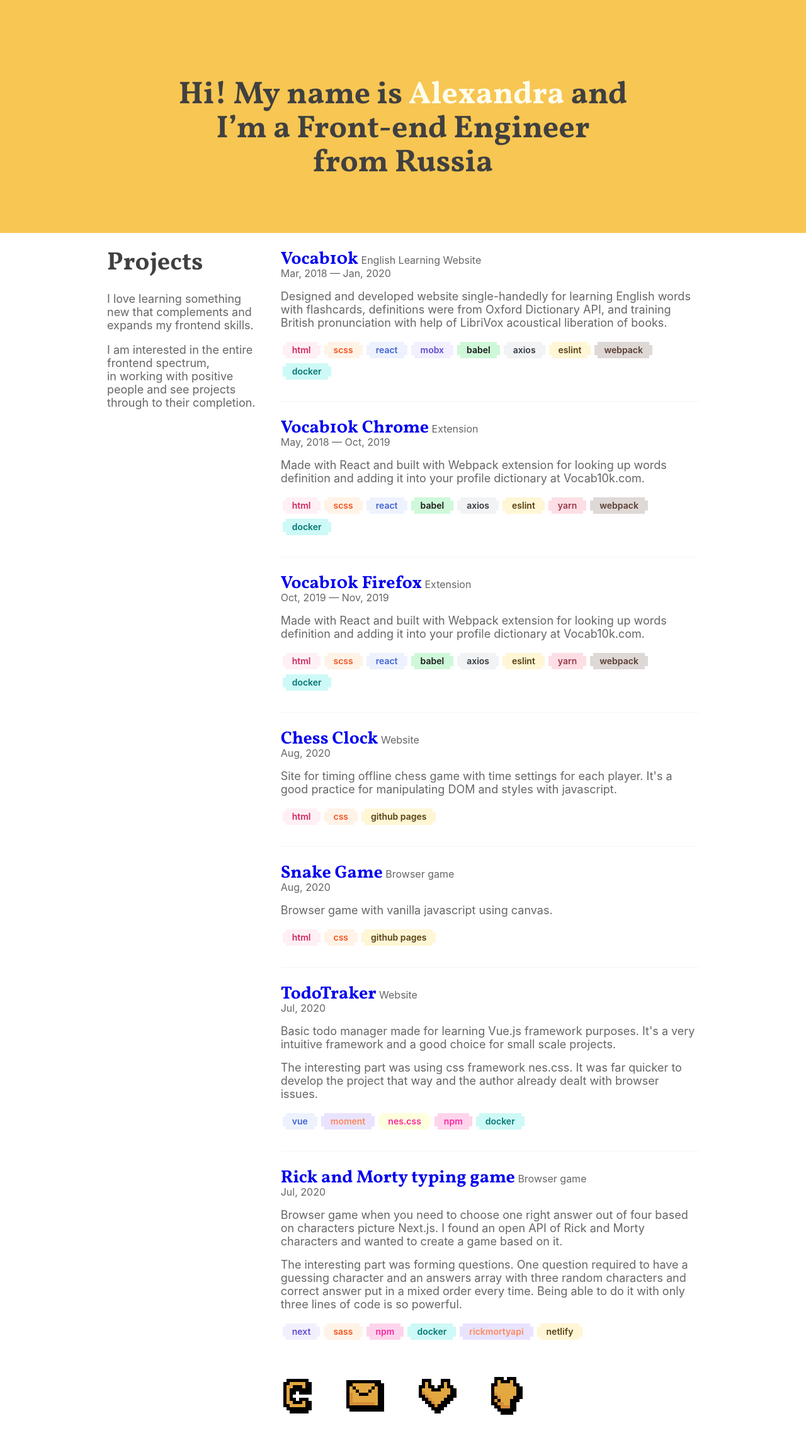
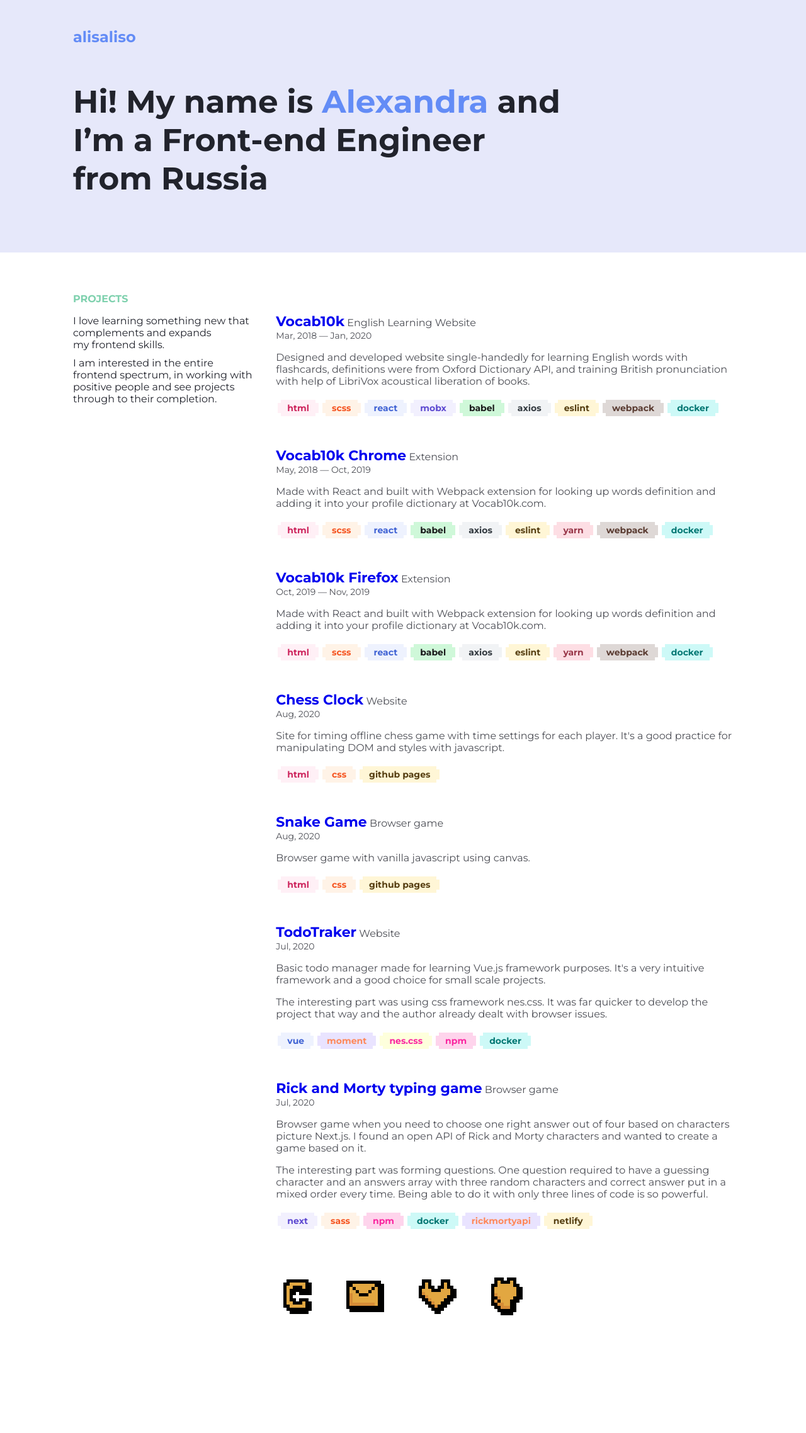
Before and after one commit to alisaliso/AlisaLiso.github.io, a Jekyll site: the page built from index.md, in a window 1280 px wide. Shown: the whole page at 63% size. Built offline with Jekyll 4.4.1, drawn with Linux system fonts in a browser that asks for light colours; after the commit the page ends 2118 px from its top, so only the background shows below that.

Commit message:
Change font and primary colors

```diff
--- a/_includes/head.html
+++ b/_includes/head.html
@@ -8,7 +8,7 @@
   <!-- CSS -->
   <link rel="stylesheet" href="{{ '/assets/main.css' | relative_url }}" />
   <link
-    href="https://fonts.googleapis.com/css2?family=Vollkorn:ital,wght@0,700;0,800;1,700&display=swap"
+    href="https://fonts.googleapis.com/css2?family=Montserrat:wght@300;400;500;700;800&display=swap"
     rel="stylesheet"
   />
 
--- a/_includes/header.html
+++ b/_includes/header.html
@@ -1,5 +1,6 @@
 <header class="site-header">
   <div class="wrapper page-content">
+    <div class="site-title">alisaliso</div>
     {%- assign default_paths = site.pages | map: "path" -%} {%- assign
     page_paths = site.header_pages | default: default_paths -%} {%- assign
     titles_size = site.pages | map: 'title' | join: '' | size -%} {%- if
@@ -15,13 +16,12 @@
           </svg>
         </span>
       </label>
-
       <div class="trigger">
         {%- for path in page_paths -%} {%- assign my_page = site.pages | where:
         "path", path | first -%} {%- if my_page.title -%}
-        <a class="page-link" href="{{ my_page.url | relative_url }}"
-          >{{ my_page.title | escape }}</a
-        >
+        <a class="page-link" href="{{ my_page.url | relative_url }}">
+          {{ my_page.title | escape }}
+        </a>
         {%- endif -%} {%- endfor -%}
       </div>
     </nav>
--- a/_includes/hero.html
+++ b/_includes/hero.html
@@ -1,7 +1,7 @@
 <div class="hero">
   <div class="page-content hero__content">
     <div class="hero__text">
-      Hi! My&nbsp;name is&nbsp;<span class="colors__white underline"
+      Hi! My&nbsp;name is&nbsp;<span class="colors__primary_dark underline"
         >Alexandra</span
       >
       and I&rsquo;m a&nbsp;Front-end Engineer from&nbsp;Russia
--- a/_includes/projects.html
+++ b/_includes/projects.html
@@ -1,7 +1,7 @@
 <section>
-  <div class="section__table grid">
-    <div>
-      <h1 class="section__title">Projects</h1>
+  <h1 class="section__title colors__secondary_dark">Projects</h1>
+  <div class="grid">
+    <div class="section__table">
       <p>
         I&nbsp;love learning something new that complements and expands
         my&nbsp;frontend skills.
--- a/assets/main.scss
+++ b/assets/main.scss
@@ -3,14 +3,18 @@
 
 body {
   margin: 0;
-  font-family: -apple-system, BlinkMacSystemFont, "Segoe UI", Roboto, Oxygen,
-    Ubuntu, Cantarell, "Open Sans", "Helvetica Neue", sans-serif;
-  color: #404040;
+  font-family: "Montserrat", sans-serif;
+  color: #21232c;
   min-height: 100vh;
   display: flex;
   flex-direction: column;
   justify-content: space-between;
-  font-size: 18px;
+  font-size: 16px;
+}
+
+*::selection {
+  background: #638cf6;
+  color: white;
 }
 
 a {
@@ -33,7 +37,7 @@ h4 {
 }
 
 .page-content {
-  width: 940px;
+  width: 1048px;
   margin: 0 auto;
 
   @media (max-width: 1040px) {
@@ -44,41 +48,44 @@ h4 {
 }
 
 .site-header {
-  background-color: #f7c653;
-  padding: 20px 0;
+  background-color: #e6e8fa;
+  padding: 44px 0;
 
   .site-title {
-    font-size: 30px;
+    font-size: 24px;
     font-weight: 600;
-    line-height: 30px;
+    color: #638cf6;
   }
 }
 
 .hero {
-  background-color: #f7c653;
+  background-color: #e6e8fa;
   width: 100%;
-  height: 330px;
+  padding: 14px 0px 87px;
 
   &__content {
     display: flex;
     align-items: center;
-    justify-content: center;
+    justify-content: flex-start;
     height: 100%;
   }
 
   &__text {
     font-size: 50px;
-    max-width: 716px;
-    text-align: center;
+    max-width: 780px;
+    text-align: left;
     font-weight: 600;
-    font-family: "Vollkorn", sans-serif;
-    line-height: 54px;
+    font-family: "Montserrat", sans-serif;
   }
 }
 
 .colors {
-  &__white {
-    color: #fffeee;
+  &__primary_dark {
+    color: #638cf6;
+  }
+
+  &__secondary_dark {
+    color: #7fd1ae;
   }
 }
 
@@ -107,14 +114,17 @@ h4 {
 .section {
   &__title {
     display: inline-flex;
-    font-size: 40px;
+    text-transform: uppercase;
     position: relative;
-    margin-top: 20px;
-    font-family: "Vollkorn", sans-serif;
+    margin-top: 64px;
+    margin-bottom: 16px;
+    font-size: 16px;
+    font-family: "Montserrat", sans-serif;
+  }
 
-    & ~ p {
-      padding-right: 16px;
-      opacity: 0.8;
+  &__table {
+    p {
+      margin: 0 0 10px;
 
       @media (max-width: 952px) {
         margin-bottom: 30px;
@@ -127,7 +137,7 @@ h4 {
   display: grid;
   align-items: stretch;
   grid-template-columns: 1fr 2.5fr;
-  grid-gap: 10px;
+  grid-gap: 32px;
   align-items: start;
 
   @media (max-width: 952px) {
@@ -139,22 +149,17 @@ h4 {
 .row {
   display: flex;
   flex-direction: column;
-  font-size: 18px;
-  padding: 30px 0;
-
-  &:not(:last-child) {
-    border-bottom: 1px solid #f6f6f6;
-  }
+  margin-bottom: 48px;
 
   &__title {
     a {
       transition: 0.2s;
-      font-size: 28px;
-      font-family: "Vollkorn", sans-serif;
+      font-size: 22px;
+      font-family: "Montserrat", sans-serif;
     }
 
     a:hover {
-      color: #f7c653;
+      color: #638cf6;
       transition: 0.2s;
     }
 
@@ -165,7 +170,7 @@ h4 {
     }
   }
   &__date {
-    font-size: 16px;
+    font-size: 14px;
     opacity: 0.8;
   }
   &__text {
```
